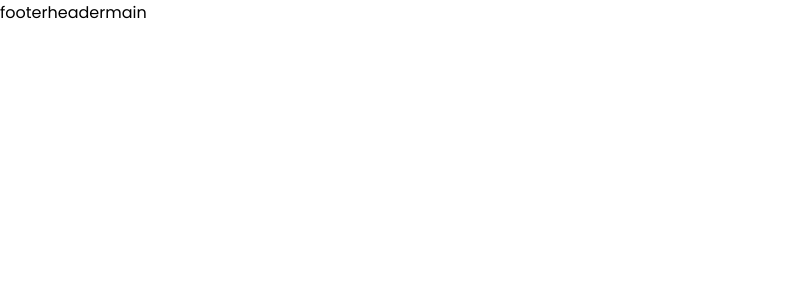
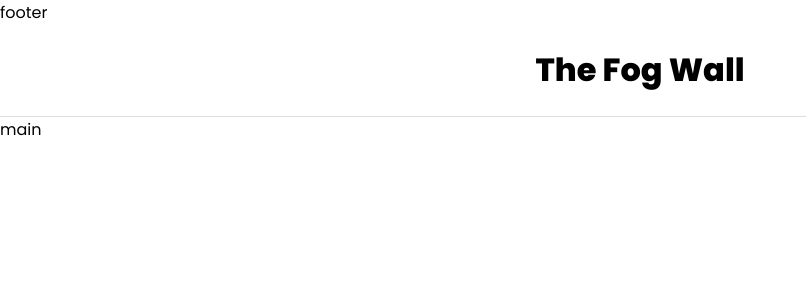
Before and after one commit to andrei-sibisan/holy-grail, a React (Create React App) app: page / in a window 1280 px wide. Shown: the top 300 px of the page, without its empty margins (0-806 px from the left). Built offline with nearby package versions, Linux system fonts and the light colour scheme.

Commit message:
refactor Header component

```diff
--- a/src/components/Header.jsx
+++ b/src/components/Header.jsx
@@ -1,5 +1,9 @@
 function Header() {
-  return "header";
+  return (
+    <header>
+      <h1>The Fog Wall</h1>
+    </header>
+  );
 }
 
 export default Header;
```
